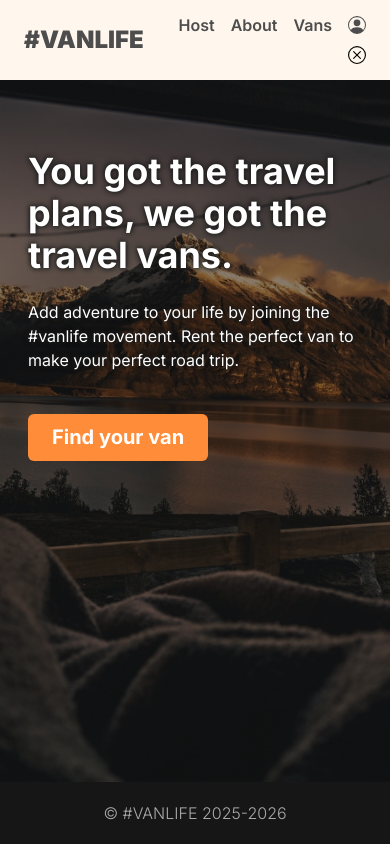
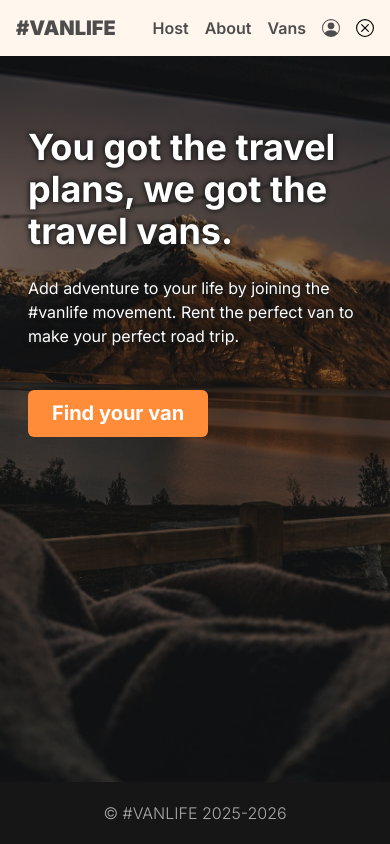
Before and after one commit to elisethewizard/vanlife, a Next.js app: page / in a window 390 px wide. Built offline with nearby package versions, Linux system fonts and the light colour scheme.

Commit message:
adjusted header padding and logo size on mobile

```diff
--- a/app/style/global.css
+++ b/app/style/global.css
@@ -177,7 +177,7 @@ main > section {
 /* <-- HEADER & NAV --> */
 
 header {
-    padding: 1rem 1.5rem; /* 16px 24px */
+    padding: .875rem 1rem; /* 14px 16px */
     display: flex;
     gap: .75rem; /* 12px */
     align-items: center;
@@ -188,7 +188,7 @@ header {
 .site-logo {
     text-transform: uppercase;
     font-weight: 900;
-    font-size: 1.5rem; /* 24px */
+    font-size: 1.25rem; /* 20px */
     line-height: 1.4;
     background-clip: text;
     transition: color 500ms ease-in-out;
@@ -423,6 +423,10 @@ footer {
 
     /* <-- TABLET HEADER NAV --> */
 
+    header {
+        padding: 1rem 1.5rem; /* 16px 24px */
+    }
+
     header .site-logo {
         font-size: 1.625rem; /* 26px */
     }
```
